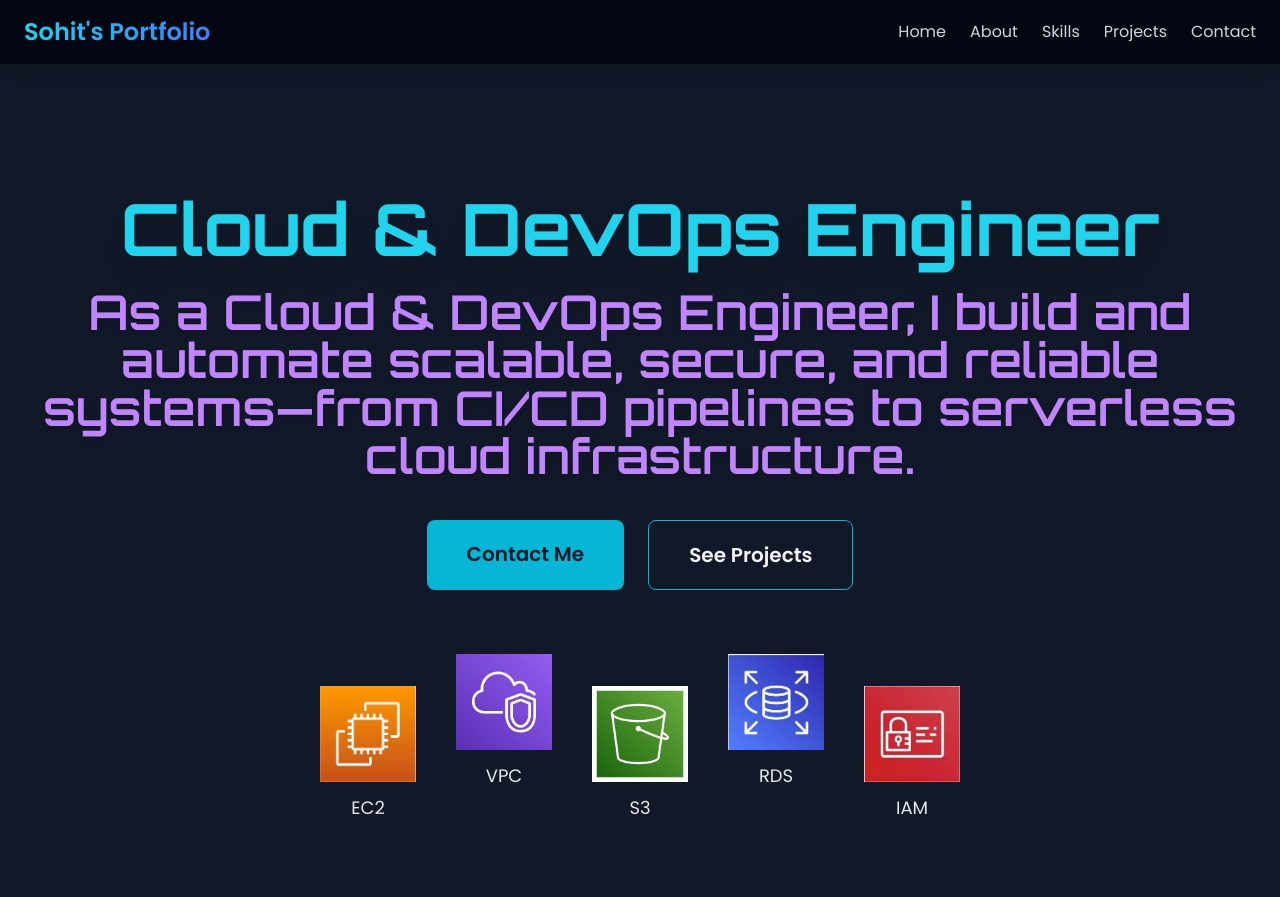
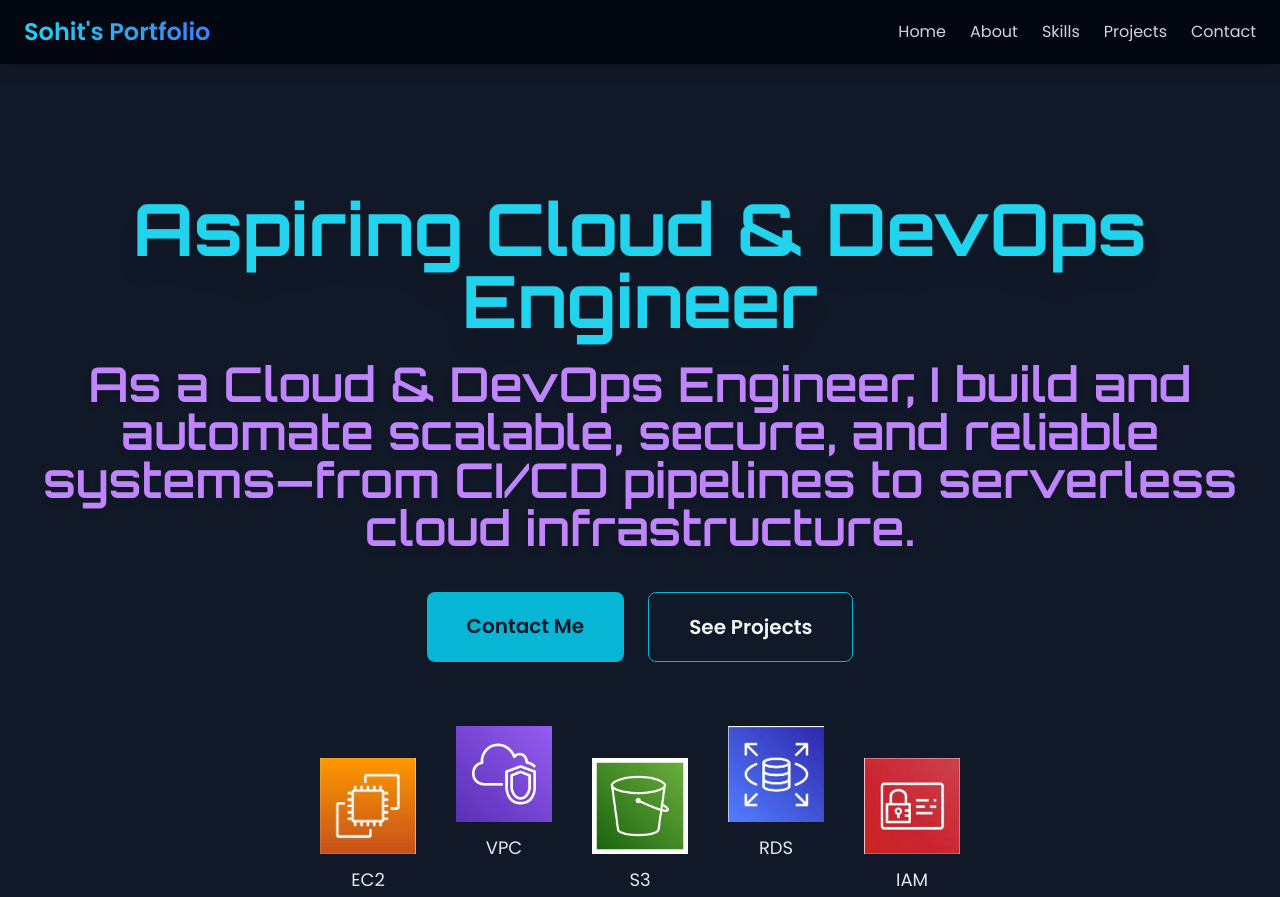
Before and after one commit to sohitji725/portfolio, a plain HTML site: page index.html in a window 1280 px wide. Shown: the top 897 px of the page. Drawn offline with nearby package versions, Linux system fonts and the light colour scheme.

Commit message:
Update index.html

```diff
--- a/index.html
+++ b/index.html
@@ -69,7 +69,7 @@
 
   <div class="container mx-auto px-6 relative z-10">
     <h1 class="text-5xl md:text-6xl lg:text-7xl font-extrabold text-cyan-400 mb-6 font-poppins drop-shadow-xl">
-Cloud & DevOps Engineer
+Aspiring Cloud & DevOps Engineer
     </h1>
     <h2 class="text-2xl md:text-3xl lg:text-5xl text-purple-400 font-semibold mb-10 font-poppins drop-shadow-md">
 As a Cloud & DevOps Engineer, I build and automate scalable, secure, and reliable systems—from CI/CD pipelines to serverless cloud infrastructure.    </h2>
```
